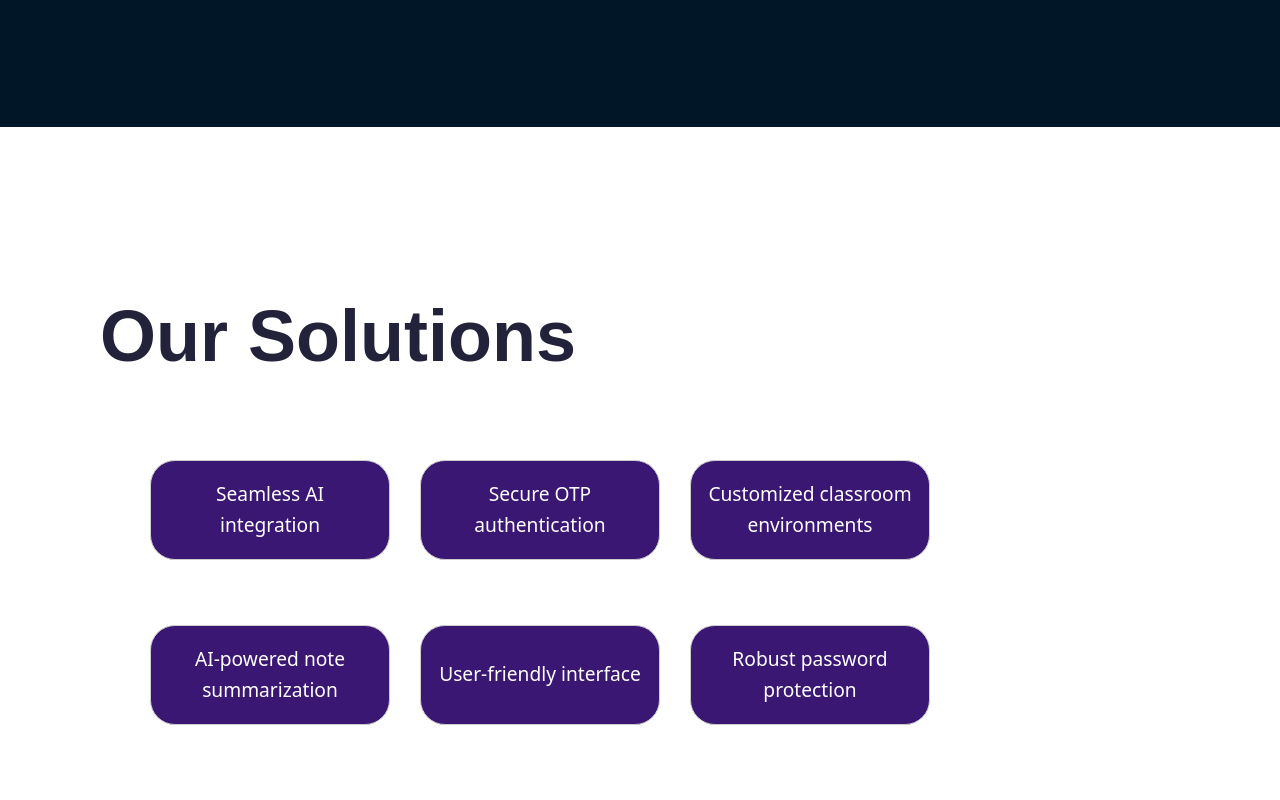
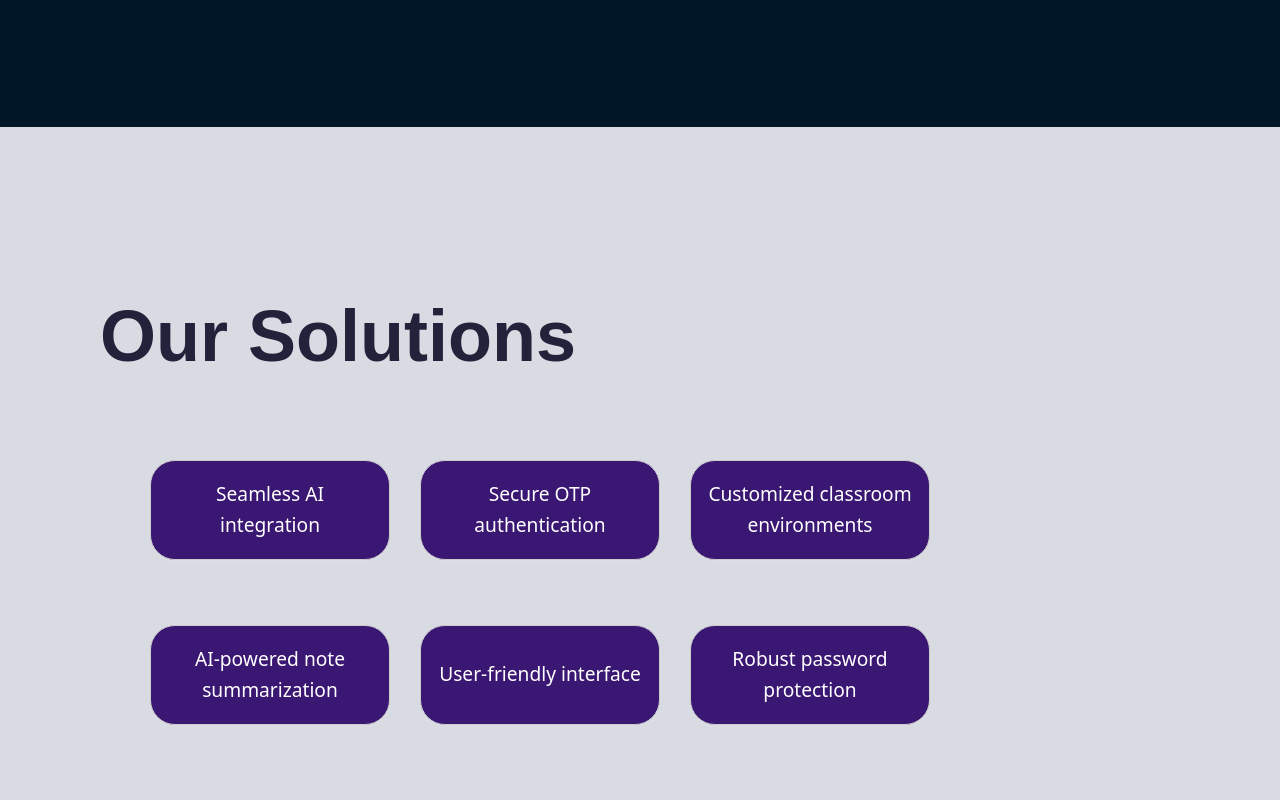
Before and after one commit to SrikanthVMGit/notedAF-Academic-Forms, a React (Create React App) app: page / in a window 1280 px wide. Shown: the part 600-1400 px from the top of the page. Built offline with nearby package versions, Linux system fonts and the light colour scheme.

Commit message:
Landing page Complete

```diff
--- a/src/pages/LandingPage.css
+++ b/src/pages/LandingPage.css
@@ -74,7 +74,7 @@
 
   .landing-header {
     height: 780px;
-    background: #ffffff;
+    background: #D8DBE2;
     color: #011627;
     display: flex;
     text-align: left;
```
